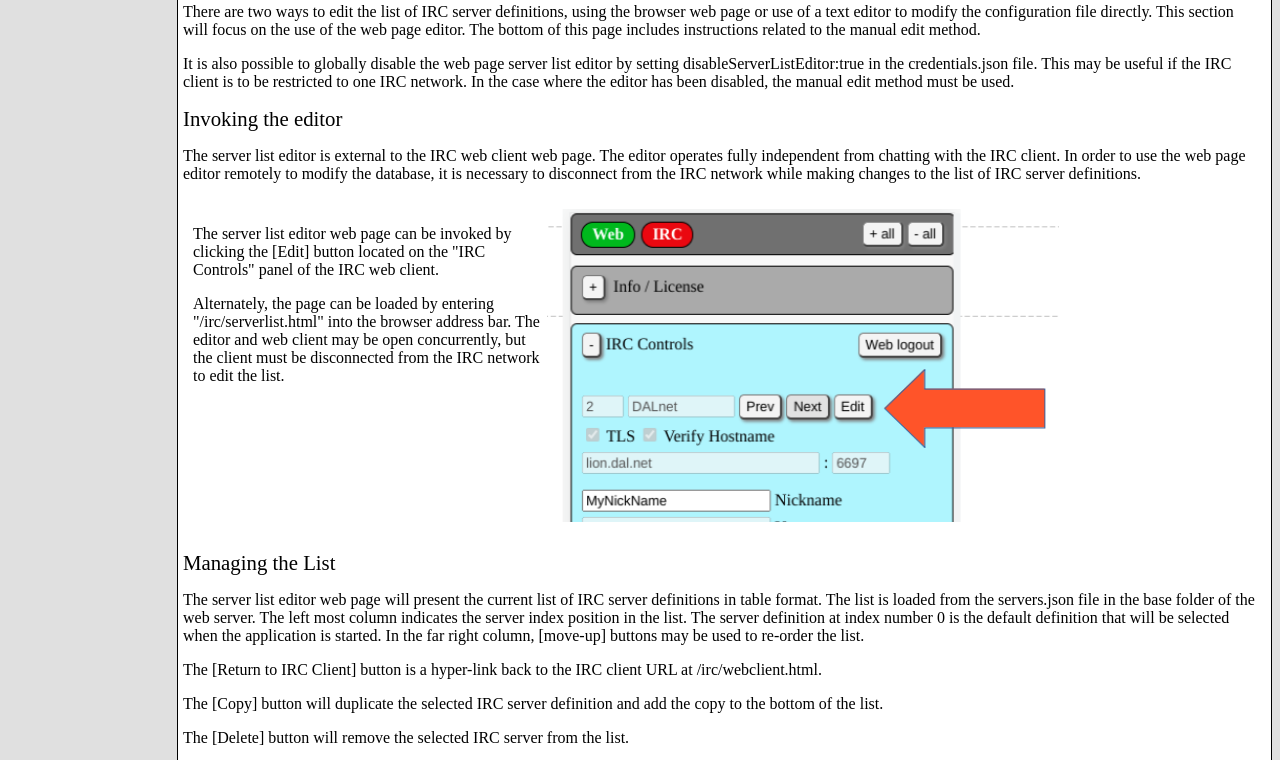
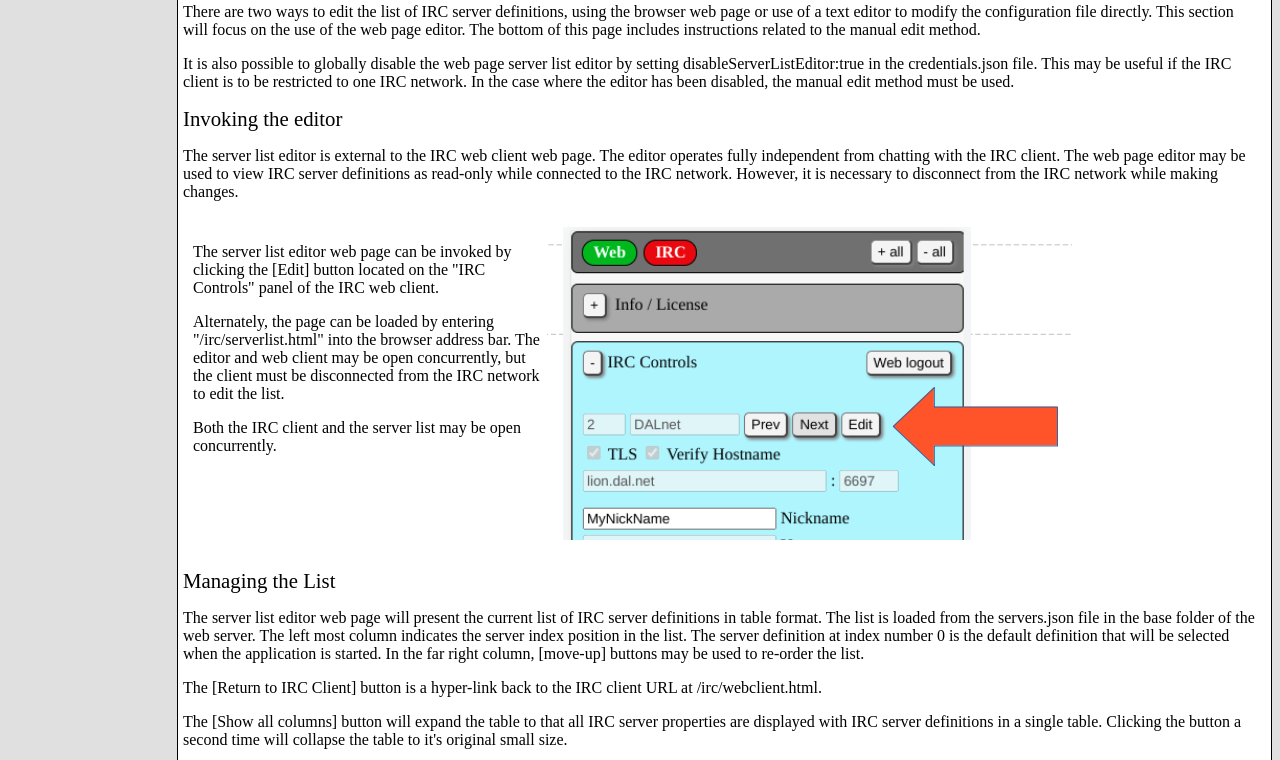
Before and after one commit to cotarr/irc-hybrid-client, a website: page docs/server-config.html in a window 1280 px wide. Shown: the part 423-1183 px from the top of the page. Drawn offline with Linux system fonts and the light colour scheme.

Commit message:
Update /docs

```diff
--- a/docs/server-config.html
+++ b/docs/server-config.html
@@ -73,9 +73,9 @@
         <p>
           The server list editor is external to the IRC web client web page.
           The editor operates fully independent from chatting with the IRC client.
-          In order to use the web page editor remotely to modify the database,
-          it is necessary to disconnect from the IRC network while making changes
-          to the list of IRC server definitions.
+          The web page editor may be used to view IRC server definitions as read-only
+          while connected to the IRC network. However, it is necessary to disconnect
+          from the IRC network while making changes.
         </p>
 
         <div class="home-detail">
@@ -89,9 +89,12 @@
               into the browser address bar. The editor and web client may be open concurrently,
               but the client must be disconnected from the IRC network to edit the list.
             </p>
+            <p>
+              Both the IRC client and the server list may be open concurrently.
+            </p>
           </div>
           <div class="image-photo">
-            <img src=images/server-list-button.png width="512" height="313"alt="Server List Edit Button">
+            <img src=images/server-list-button.png width="525" height="313"alt="Server List Edit Button">
           </div>
         </div>
 
@@ -103,9 +106,16 @@
           The server definition at index number 0 is the default definition
           that will be selected when the application is started.
           In the far right column, [move-up] buttons may be used to re-order the list.
-        </p><p>
+        </p>
+        <p>
           The [Return to IRC Client] button is a hyper-link back to the IRC client URL at /irc/webclient.html.
-        </p><p>
+        </p>
+        <p>
+          The [Show all columns] button will expand the table to that all IRC server properties are displayed
+          with IRC server definitions in a single table.
+          Clicking the button a second time will collapse the table to it's original small size.
+        </p>
+        <p>
           The [Copy] button will duplicate the selected IRC server definition and add the
           copy to the bottom of the list.
         </p><p>
@@ -115,7 +125,7 @@
           The [Create New IRC Server] button will open the same form populated with some default values.
         </p>
         <div>
-          <img src=images/server-list.png width="636" height="333"alt="Server Listing Table">
+          <img src=images/server-list.png width="633" height="272"alt="Server Listing Table">
         </div>
 
         <div class="install-section-title">Data Entry</div>
```
Also changed, not shown: docs/images/server-list.png.
